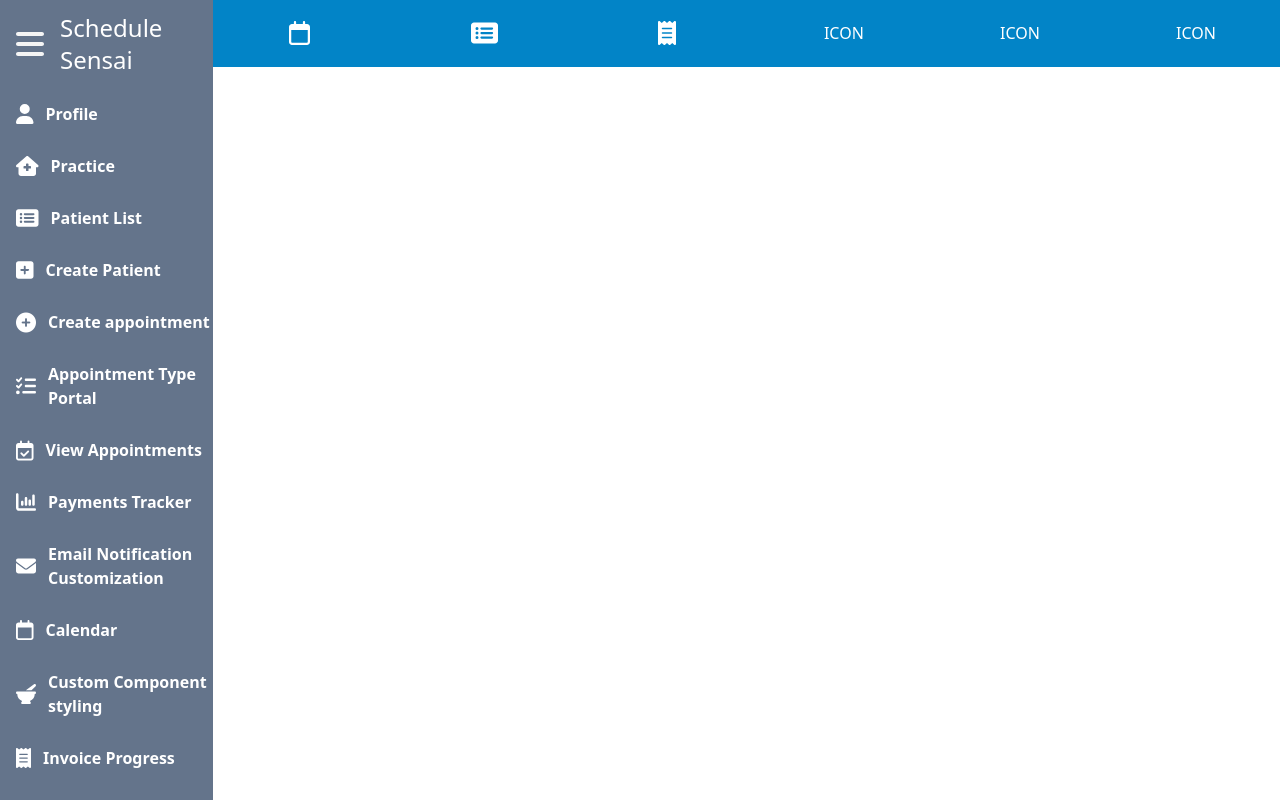
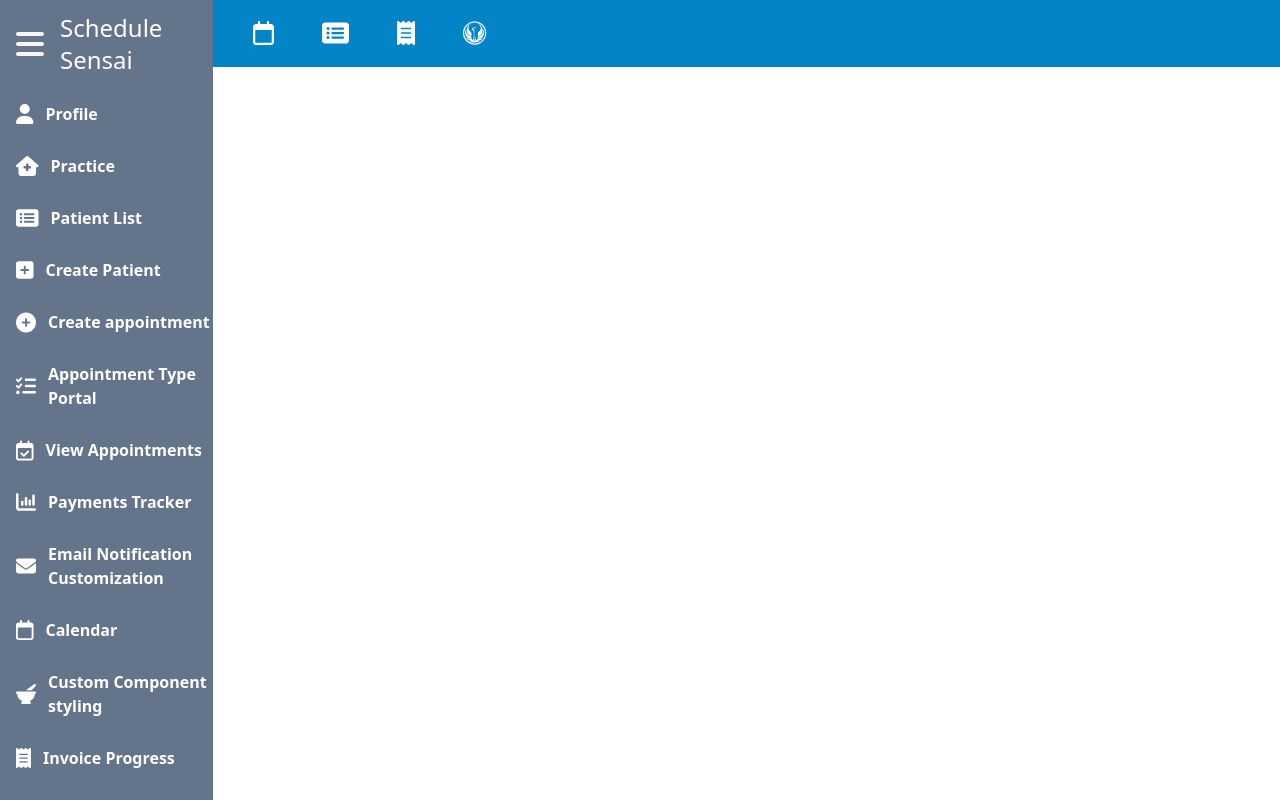
Before and after one commit to Mathers-za/practice-management-frontend, a React (Create React App) app: page / in a window 1280 px wide. Built offline with nearby package versions, Linux system fonts and the light colour scheme; no server answers.

Commit message:
installed and integrated react tooltip package. Why reinvent the wheel.

```diff
--- a/package.json
+++ b/package.json
@@ -29,6 +29,7 @@
     "react-query": "^3.39.3",
     "react-router-dom": "^6.21.2",
     "react-scripts": "5.0.1",
+    "react-tooltip": "^5.26.3",
     "uuid": "^9.0.1",
     "web-vitals": "^2.1.4",
     "yup": "^1.4.0",
--- a/src/components/MainMenuTopBar/MainMenuTopBar.js
+++ b/src/components/MainMenuTopBar/MainMenuTopBar.js
@@ -7,27 +7,34 @@ export default function MainMenuTopBar() {
   return (
     <>
       <div
-        className="min-h-full min-w-full bg-sky-600 flex gap-2 box-border items-center justify-center justify-around
+        className="min-h-full min-w-full bg-sky-600 flex  box-border items-center pl-7  justify-start gap-6
        text-white  "
       >
         <TopBarItemsLink
           toolTipText="Calendar"
           icon={<FontAwesomeIcon icon="fa-regular fa-calendar" size="xl" />}
           linkTo={"calendar"}
+          toolTipUnqiueId={"calendar"}
         />
         <TopBarItemsLink
           icon={<FontAwesomeIcon icon="fa-solid fa-rectangle-list" size="xl" />}
           linkTo={"patient/search"}
+          toolTipText={"Patient List"}
+          toolTipUnqiueId={"patientList"}
         />
 
         <TopBarItemsLink
           linkTo={"invoiceProgress"}
           icon={<FontAwesomeIcon icon="fa-solid fa-receipt" size="xl" />}
+          toolTipText={"invoices"}
+          toolTipUnqiueId={"invoices"}
         />
 
-        <p>ICON</p>
-        <p>ICON</p>
-        <p>ICON</p>
+        <TopBarItemsLink
+          toolTipText={"Appointments"}
+          toolTipUnqiueId={"appointmentsSearch"}
+          icon={<FontAwesomeIcon icon="fa-brands fa-old-republic" size="xl" />}
+        />
       </div>
     </>
   );
--- a/src/components/miscellaneous components/TopBarItemsLink.js
+++ b/src/components/miscellaneous components/TopBarItemsLink.js
@@ -1,21 +1,37 @@
 import { Link } from "react-router-dom";
+import { Tooltip } from "react-tooltip";
 
-export default function TopBarItemsLink({ linkTo, icon, toolTipText }) {
+export default function TopBarItemsLink({
+  linkTo,
+  icon,
+  toolTipText,
+  toolTipUnqiueId,
+}) {
   //TODO finish topbar including the tooltips
   return (
     <>
       <div className="group flex flex-col items-center ">
         <Link
+          data-tooltip-id={toolTipUnqiueId}
           className="w-fit block max-h-fit p-3 bg-inherit hover:rounded-full hover:bg-neutral-400 ease-in group: duration-75 relative "
           to={linkTo}
         >
           {icon}
         </Link>
-        {toolTipText && (
-          <div className=" absolute top-3/4 group-hover:inline-block group-hover:opacity-100 text-sm min-w-fit p-2 ease-in duration-300 opacity-0 bg-slate-500  ">
-            {toolTipText}
-          </div>
-        )}
+        <Tooltip
+          place="bottom"
+          content={toolTipText}
+          id={toolTipUnqiueId}
+          delayShow={"500ms"}
+          style={{
+            backgroundColor: "grey",
+            color: "white",
+            fontSize: "0.8rem",
+            padding: "8px",
+          }}
+          offset={"10"}
+          opacity={"1"}
+        />
       </div>
     </>
   );
```
Also changed, not shown: 1 other file (tests, documents, lock files or other folders).
